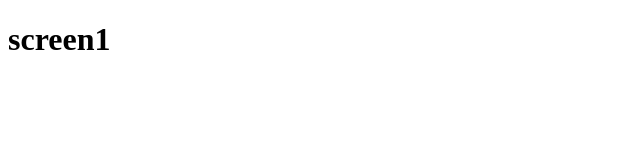
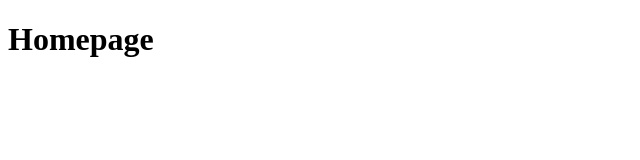
Before and after one commit to JosueCesar/finance-tracker, a React (Create React App) app: page / in a window 1280 px wide. Shown: the top 160 px of the page, without its empty margins (0-640 px from the left). Built offline with nearby package versions, Linux system fonts and the light colour scheme.

Commit message:
feat: page routing added

```diff
--- a/package.json
+++ b/package.json
@@ -10,8 +10,10 @@
     "@types/node": "^12.0.0",
     "@types/react": "^17.0.0",
     "@types/react-dom": "^17.0.0",
+    "@types/react-router-dom": "^5.3.1",
     "react": "^17.0.2",
     "react-dom": "^17.0.2",
+    "react-router-dom": "^5.3.0",
     "react-scripts": "4.0.3",
     "typescript": "^4.1.2",
     "web-vitals": "^1.0.1"
--- a/src/App.tsx
+++ b/src/App.tsx
@@ -1,10 +1,12 @@
 import React from 'react';
+import { BrowserRouter } from 'react-router-dom';
+import Routes from './routes';
 
 function App() {
   return (
-    <div>
-      <h1>screen1</h1>
-    </div>
+    <BrowserRouter>
+      <Routes />
+    </BrowserRouter>
   );
 }
 
--- /dev/null
+++ b/src/pages/Home/index.tsx
@@ -0,0 +1,13 @@
+import React from 'react';
+
+// import { Container } from './styles';
+
+const Home: React.FC = () => {
+  return (
+    <div>
+      <h1>Homepage</h1>
+    </div>
+  );
+}
+
+export default Home;
--- /dev/null
+++ b/src/routes/index.tsx
@@ -0,0 +1,14 @@
+import React from 'react';
+import { Switch, Route } from 'react-router-dom';
+
+import Home from '../pages/Home';
+
+const Routes: React.FC = () => {
+  return (
+    <Switch>
+      <Route path="/" exact component={Home} />
+    </Switch>
+  );
+}
+
+export default Routes;
```
Also changed, not shown: 1 other file (tests, documents, lock files or other folders).
